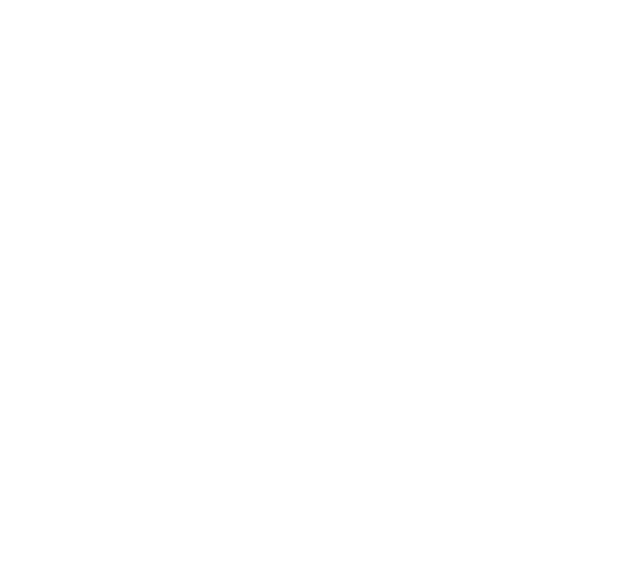
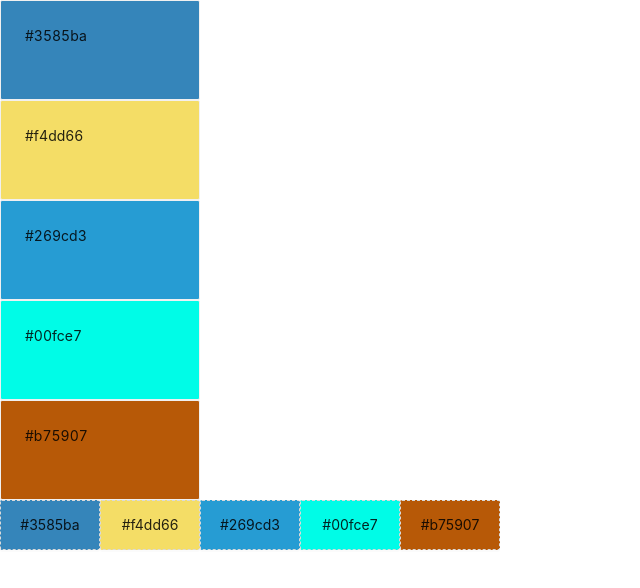
Before and after one commit to nanareyes/next-antd-ts-starter, a Next.js app: page /mentoring/session03 in a window 1280 px wide. Shown: the top 588 px of the page, without its empty margins (0-640 px from the left). Built offline with nearby package versions, Linux system fonts and the light colour scheme.

Commit message:
Create components with props that including colors

```diff
--- /dev/null
+++ b/pages/mentoring/session03/ColorBoxes.tsx
@@ -0,0 +1,24 @@
+import React from "react";
+import { Card } from "antd";
+
+type Props = {
+  colors: string[];
+};
+const ColorBoxes: React.FC<Props> = ({ colors }) => {
+  return (
+    <>
+      {colors.map((color) => {
+        return (
+          <Card
+            key={color}
+            style={{ width: 200, height: 100, background: `${color}` }}
+          >
+            {color}
+          </Card>
+        );
+      })}
+    </>
+  );
+};
+
+export default ColorBoxes;
--- /dev/null
+++ b/pages/mentoring/session03/ColorButton.tsx
@@ -0,0 +1,24 @@
+import React from "react";
+import { Button } from "antd";
+
+type Props = {
+  colors: Array<string>;
+};
+
+const ColorButton: React.FC<Props> = ({ colors }) => {
+  return (
+    <>
+      {colors.map((item) => (
+        <Button
+          key={item}
+          type="dashed"
+          style={{ background: `${item}`, width: "100px", height: "50px" }}
+        >
+          {item}
+        </Button>
+      ))}
+    </>
+  );
+};
+
+export default ColorButton;
--- a/pages/mentoring/session03/index.tsx
+++ b/pages/mentoring/session03/index.tsx
@@ -1,17 +1,23 @@
 import randomColor from "randomcolor";
 import React from "react";
+import ColorBoxes from "./ColorBoxes";
+import ColorButton from "./ColorButton";
 
 const Session03Page: React.FC = () => {
-  const colors = Array(10)
+  const colors = Array(5)
     .fill(null)
     .map((_) => randomColor());
   console.log(colors);
 
   // TODO: Borrar la siguiente linea
-  return <></>;
 
   // TODO: Descomentar la siguiente linea
-  //   return <ColorBoxes colors={colors} />;
+  return (
+    <>
+      <ColorBoxes colors={colors} />
+      <ColorButton colors={colors} />
+    </>
+  );
   // TODO: Crear componente ColorBoxes que debe recibir colors como propiedad
   // TODO: Por cada elemento en el array colors, el componente ColorBoxes debe mostrar una caja de width 200 y heigth 100,
   //       usando el valor del elemento como fondo de la caja
```
